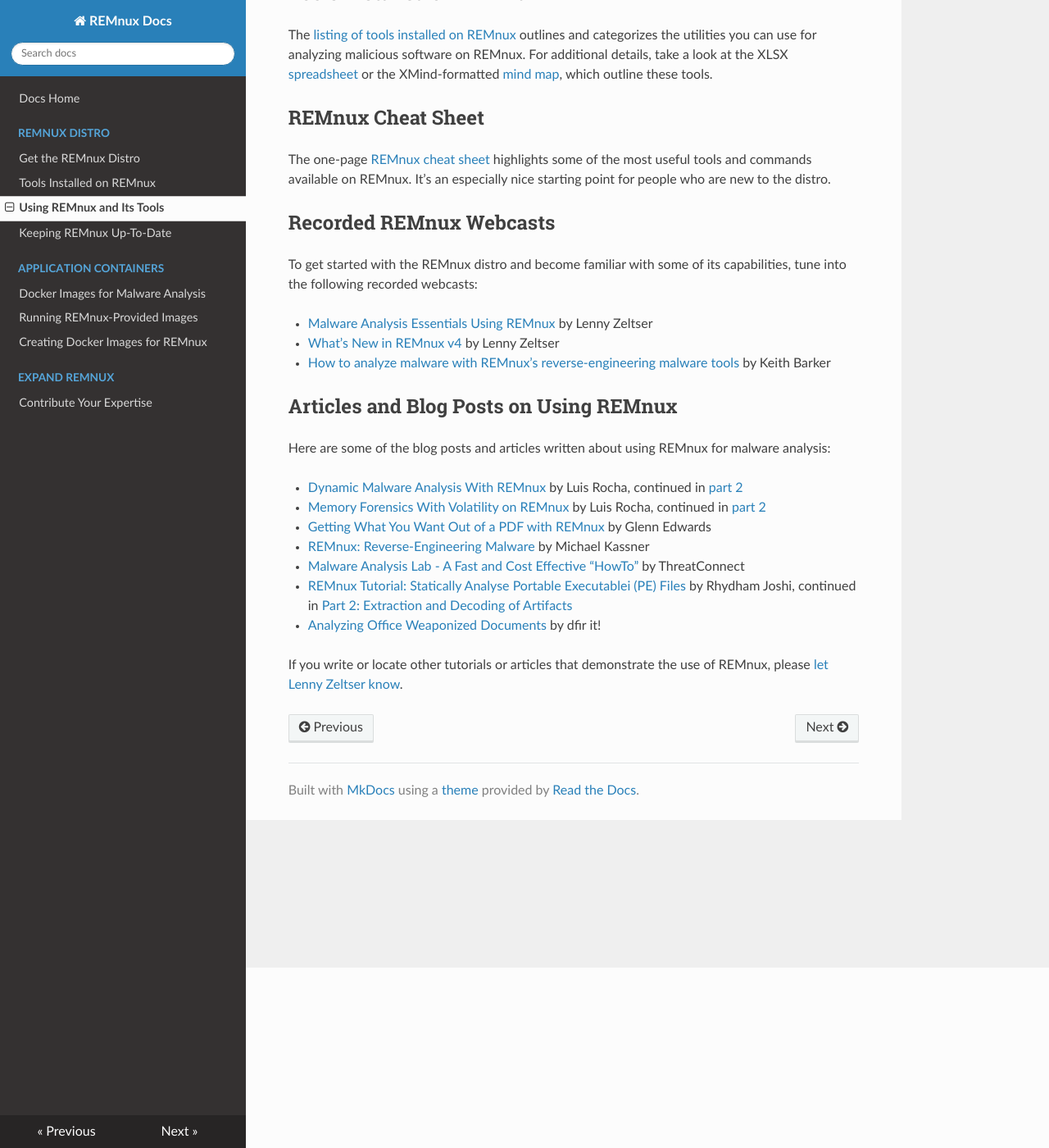
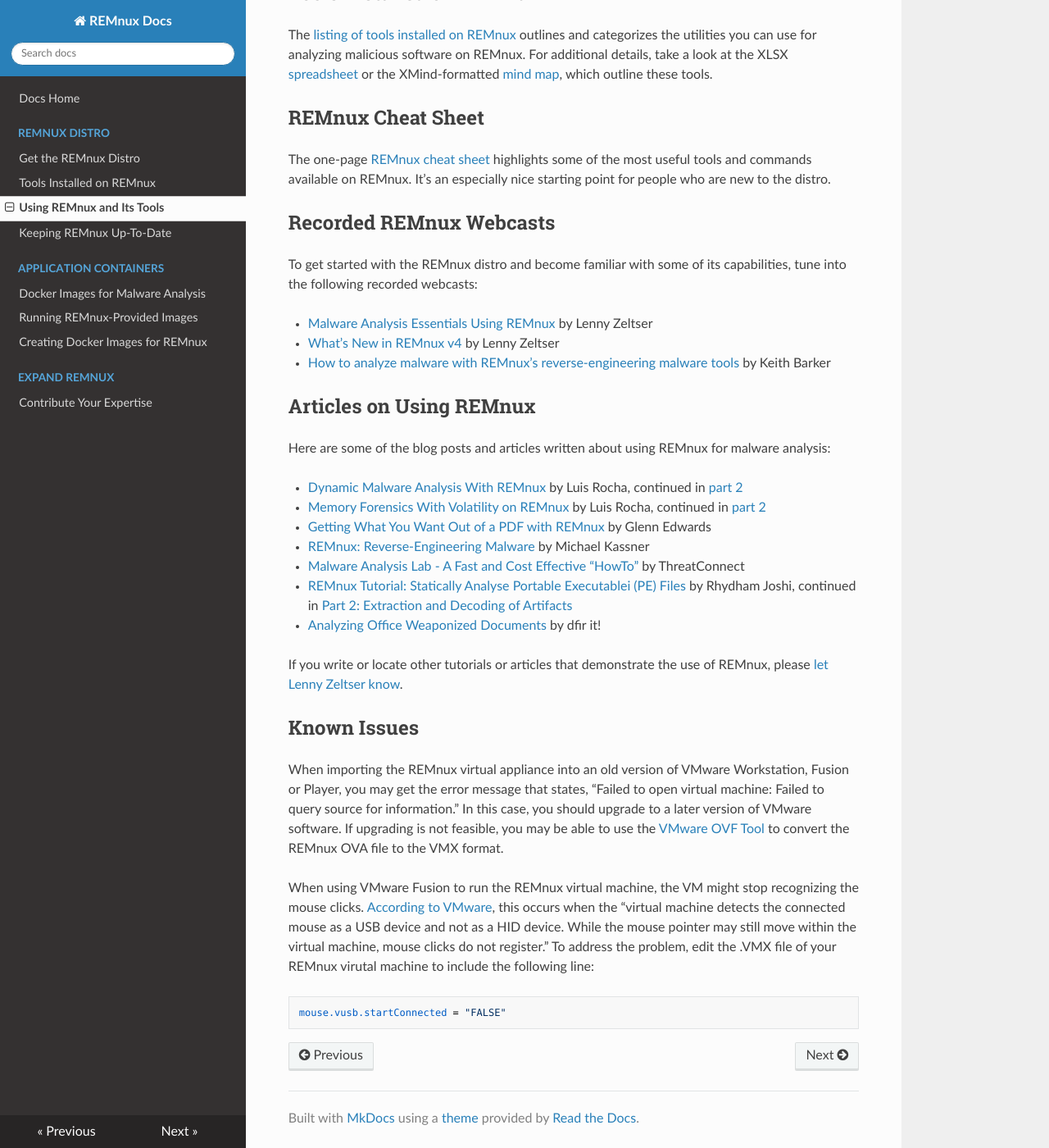
Before and after one commit to wzod/docs, an MkDocs documentation site: the page built from source/distro/use.md, in a window 1280 px wide and 1400 px high, scrolled down 220 px. Shown: the whole window at 82% size. Built offline with MkDocs 1.6.1, drawn with Linux system fonts in a browser that asks for light colours; nearby versions of some CDN libraries; old or Windows-style settings are respelled for this version of MkDocs.

Commit message:
Added the "Known Issues" section.

```diff
--- a/source/distro/use.md
+++ b/source/distro/use.md
@@ -16,7 +16,7 @@
 - [What's New in REMnux v4](https://www.youtube.com/watch?v=4LzCr9qf5_Q) by Lenny Zeltser
 - [How to analyze malware with REMnux's reverse-engineering malware tools](http://searchsecurity.techtarget.com/video/How-to-analyze-malware-with-REMnuxs-reverse-engineering-malware-tools) by Keith Barker
 
-## Articles and Blog Posts on Using REMnux
+## Articles on Using REMnux
 
 Here are some of the blog posts and articles written about using REMnux for malware analysis:
 
@@ -29,3 +29,11 @@
 - [Analyzing Office Weaponized Documents](https://dfir.it/blog/2015/06/17/analysts-handbook-analyzing-weaponized-documents/) by dfir it!
 
 If you write or locate other tutorials or articles that demonstrate the use of REMnux, please [let Lenny Zeltser know](https://zeltser.com/contact/).
+
+## Known Issues
+
+When importing the REMnux virtual appliance into an old version of VMware Workstation, Fusion or Player, you may get the error message that states, "Failed to open virtual machine: Failed to query source for information." In this case, you should upgrade to a later version of VMware software. If upgrading is not feasible, you may be able to use the [VMware OVF Tool](https://www.vmware.com/support/developer/ovf/) to convert the REMnux OVA file to the VMX format.
+
+When using VMware Fusion to run the REMnux virtual machine, the VM might stop recognizing the mouse clicks. [According to VMware](http://kb.vmware.com/selfservice/microsites/search.do?language=en_US&cmd=displayKC&externalId=2010041), this occurs when the "virtual machine detects the connected mouse as a USB device and not as a HID device. While the mouse pointer may still move within the virtual machine, mouse clicks do not register." To address the problem, edit the .VMX file of your REMnux virutal machine to include the following line:
+
+    mouse.vusb.startConnected = "FALSE"
```
